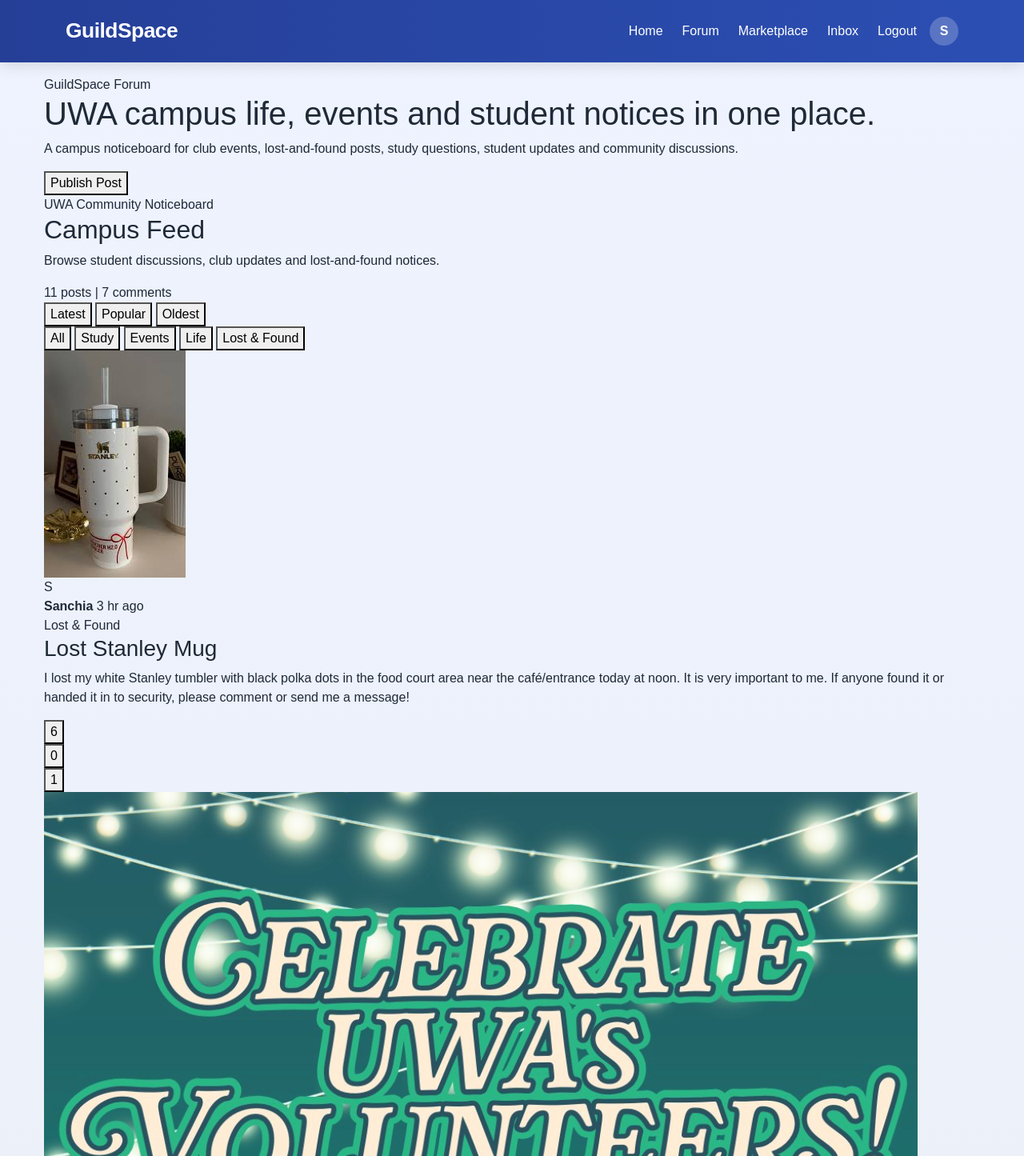
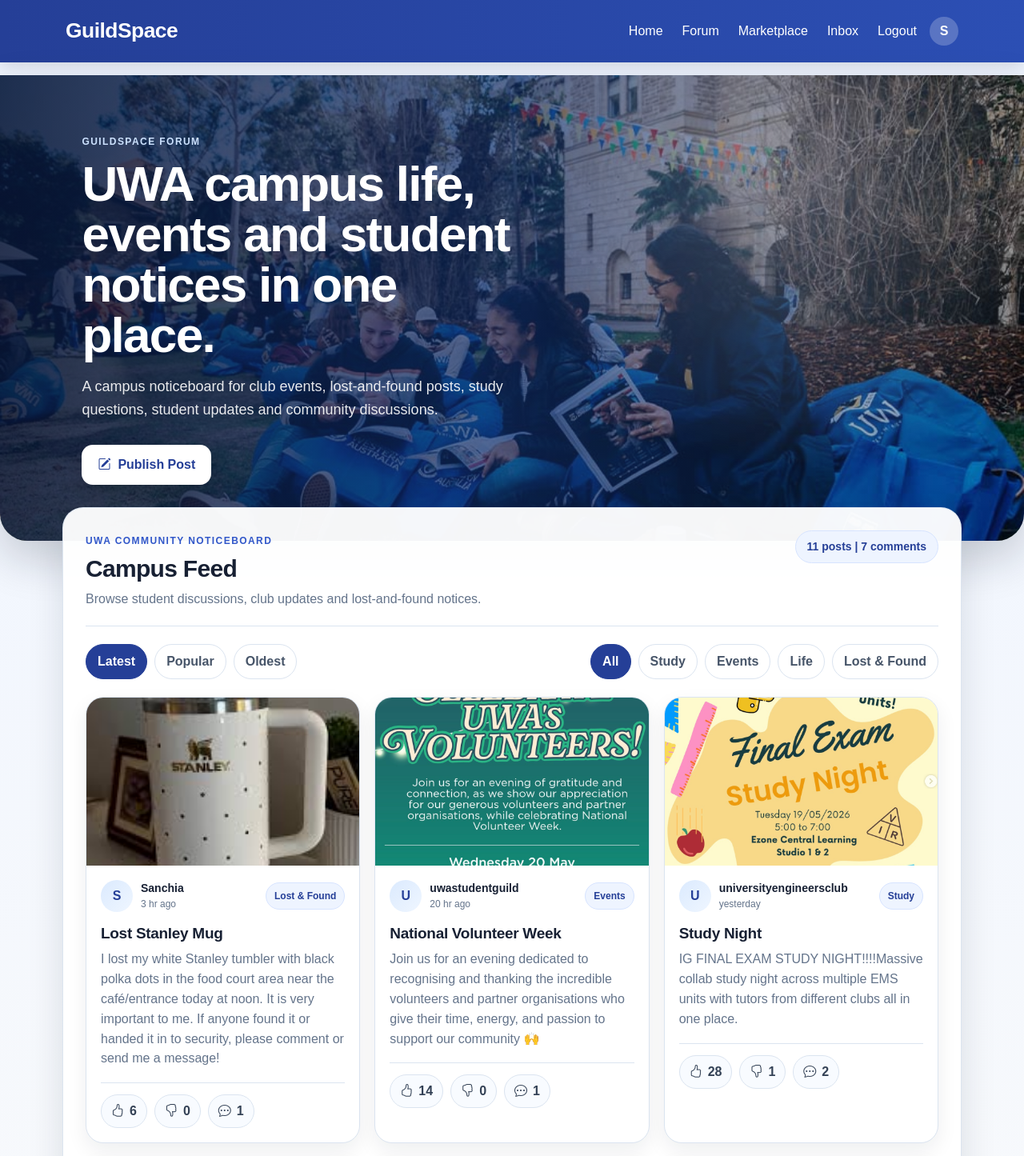
Before and after one commit to SanchiaLakkarvi/AgileWebDevelopment2026, a Flask app: page /forum in a window 1280 px wide. Shown: the top 1445 px of the page at 80% size. Run offline with Flask 3, Linux system fonts and the light colour scheme; the visitor is signed in with stand-in values (Sample User, id 1).

Commit message:
Fix forum stylesheet loading

```diff
--- /dev/null
+++ b/static/styles/forum.css
@@ -0,0 +1,549 @@
+:root {
+  --forum-blue: #253f97;
+  --forum-blue-2: #3157c9;
+  --forum-accent: #0d6efd;
+  --forum-bg: #f4f7fb;
+  --forum-card: #ffffff;
+  --forum-text: #172033;
+  --forum-muted: #64748b;
+  --forum-border: #dbe4f0;
+  --forum-shadow: 0 18px 45px rgba(15, 23, 42, 0.12);
+}
+
+body {
+  background: linear-gradient(180deg, #eef4ff 0%, #f7f9fc 45%, #ffffff 100%);
+}
+
+.main-container {
+  max-width: none;
+  width: 100%;
+  margin: 0;
+  padding: 0;
+}
+
+.footer-clean {
+  margin-top: 0;
+}
+
+.forum-page {
+  width: 100%;
+  min-height: 100vh;
+  color: var(--forum-text);
+}
+
+.forum-hero {
+  position: relative;
+  min-height: 470px;
+  display: flex;
+  align-items: center;
+  overflow: hidden;
+  background-image: var(--forum-hero-image);
+  background-size: cover;
+  background-position: center;
+  border-radius: 0 0 34px 34px;
+  box-shadow: 0 22px 55px rgba(15, 23, 42, 0.2);
+}
+
+.forum-hero-shade {
+  position: absolute;
+  inset: 0;
+  background:
+    radial-gradient(circle at 78% 25%, rgba(255,255,255,0.22), transparent 32%),
+    linear-gradient(90deg, rgba(8, 21, 55, 0.86), rgba(16, 45, 108, 0.63), rgba(10, 22, 50, 0.22));
+}
+
+.forum-hero-content {
+  position: relative;
+  z-index: 1;
+  max-width: 760px;
+  padding: 70px clamp(22px, 8vw, 110px);
+  color: white;
+}
+
+.forum-kicker,
+.forum-section-label {
+  display: inline-flex;
+  align-items: center;
+  gap: 8px;
+  text-transform: uppercase;
+  letter-spacing: 0.12em;
+  font-size: 12px;
+  font-weight: 900;
+}
+
+.forum-kicker {
+  color: #cde2ff;
+  margin-bottom: 12px;
+}
+
+.forum-section-label {
+  color: var(--forum-blue-2);
+  margin-bottom: 8px;
+}
+
+.forum-hero h1 {
+  max-width: 740px;
+  margin: 0 0 18px;
+  font-size: clamp(36px, 5vw, 62px);
+  line-height: 1.02;
+  font-weight: 900;
+  letter-spacing: -1.7px;
+}
+
+.forum-hero p {
+  max-width: 680px;
+  margin: 0 0 28px;
+  font-size: 18px;
+  line-height: 1.65;
+  color: rgba(255,255,255,0.9);
+}
+
+.forum-hero-btn,
+.forum-submit-btn {
+  display: inline-flex;
+  align-items: center;
+  justify-content: center;
+  gap: 9px;
+  border: 0;
+  border-radius: 14px;
+  padding: 13px 20px;
+  font-weight: 900;
+  text-decoration: none;
+  cursor: pointer;
+  transition: 0.22s ease;
+}
+
+.forum-hero-btn {
+  background: white;
+  color: var(--forum-blue);
+  box-shadow: 0 14px 28px rgba(0, 0, 0, 0.18);
+}
+
+.forum-hero-btn:hover {
+  transform: translateY(-2px);
+  background: #eef5ff;
+}
+
+.forum-shell {
+  max-width: 1160px;
+  margin: -42px auto 42px;
+  padding: 0 18px;
+  position: relative;
+  z-index: 3;
+}
+
+.forum-create-card,
+.forum-feed-panel {
+  background: rgba(255, 255, 255, 0.96);
+  border: 1px solid rgba(219, 228, 240, 0.95);
+  border-radius: 26px;
+  box-shadow: var(--forum-shadow);
+}
+
+.forum-create-card {
+  margin-bottom: 24px;
+  padding: 26px;
+}
+
+.forum-create-header h2,
+.forum-feed-top h2 {
+  margin: 0;
+  font-size: 30px;
+  font-weight: 900;
+  letter-spacing: -0.7px;
+}
+
+.forum-create-header p,
+.forum-feed-top p {
+  margin: 8px 0 0;
+  color: var(--forum-muted);
+  line-height: 1.55;
+}
+
+.forum-form {
+  margin-top: 24px;
+  display: grid;
+  gap: 16px;
+}
+
+.forum-form-grid {
+  display: grid;
+  grid-template-columns: 1fr 1fr;
+  gap: 16px;
+}
+
+.forum-form label {
+  display: block;
+  margin-bottom: 7px;
+  font-size: 14px;
+  font-weight: 900;
+  color: var(--forum-text);
+}
+
+.forum-form input,
+.forum-form select,
+.forum-form textarea,
+.forum-comment-form input {
+  width: 100%;
+  border: 1px solid var(--forum-border);
+  border-radius: 14px;
+  padding: 13px 14px;
+  background: #f8fbff;
+  color: var(--forum-text);
+  outline: none;
+  transition: 0.2s ease;
+}
+
+.forum-form textarea {
+  resize: vertical;
+}
+
+.forum-form input:focus,
+.forum-form select:focus,
+.forum-form textarea:focus,
+.forum-comment-form input:focus {
+  border-color: var(--forum-accent);
+  box-shadow: 0 0 0 4px rgba(13, 110, 253, 0.12);
+  background: white;
+}
+
+.forum-form-actions {
+  display: flex;
+  justify-content: flex-end;
+}
+
+.forum-submit-btn,
+.forum-comment-form button {
+  background: var(--forum-accent);
+  color: white;
+  box-shadow: 0 12px 24px rgba(13, 110, 253, 0.24);
+}
+
+.forum-submit-btn:hover,
+.forum-comment-form button:hover {
+  background: #0b5ed7;
+  transform: translateY(-1px);
+}
+
+.forum-feed-panel {
+  padding: 28px;
+}
+
+.forum-feed-top {
+  display: flex;
+  align-items: flex-start;
+  justify-content: space-between;
+  gap: 18px;
+  padding-bottom: 20px;
+  border-bottom: 1px solid var(--forum-border);
+}
+
+.forum-stats {
+  flex-shrink: 0;
+  border-radius: 999px;
+  background: #eef4ff;
+  color: var(--forum-blue);
+  border: 1px solid #d7e4ff;
+  padding: 9px 14px;
+  font-weight: 900;
+  font-size: 14px;
+}
+
+.forum-filter-area {
+  display: flex;
+  justify-content: space-between;
+  gap: 14px;
+  flex-wrap: wrap;
+  margin: 22px 0;
+}
+
+.forum-chip-group {
+  display: flex;
+  flex-wrap: wrap;
+  gap: 9px;
+}
+
+.forum-chip {
+  border: 1px solid var(--forum-border);
+  background: white;
+  color: #475569;
+  border-radius: 999px;
+  padding: 9px 14px;
+  font-weight: 900;
+  cursor: pointer;
+  transition: 0.2s ease;
+}
+
+.forum-chip:hover {
+  transform: translateY(-1px);
+  border-color: var(--forum-blue-2);
+  color: var(--forum-blue);
+}
+
+.forum-chip.active {
+  background: var(--forum-blue);
+  color: white;
+  border-color: var(--forum-blue);
+}
+
+.forum-post-grid {
+  display: grid;
+  grid-template-columns: repeat(3, minmax(0, 1fr));
+  gap: 18px;
+}
+
+.forum-post-card {
+  overflow: hidden;
+  background: var(--forum-card);
+  border: 1px solid var(--forum-border);
+  border-radius: 22px;
+  box-shadow: 0 10px 26px rgba(15, 23, 42, 0.07);
+  transition: 0.24s ease;
+}
+
+.forum-post-card:hover {
+  transform: translateY(-4px);
+  box-shadow: 0 20px 38px rgba(15, 23, 42, 0.12);
+}
+
+.forum-post-image {
+  width: 100%;
+  height: 210px;
+  object-fit: cover;
+  display: block;
+  background: #eaf1ff;
+}
+
+.forum-post-content-wrap {
+  padding: 18px;
+}
+
+.forum-post-meta {
+  display: flex;
+  align-items: center;
+  justify-content: space-between;
+  gap: 12px;
+  margin-bottom: 15px;
+}
+
+.forum-author-wrap {
+  display: flex;
+  align-items: center;
+  gap: 10px;
+  min-width: 0;
+}
+
+.forum-avatar {
+  width: 40px;
+  height: 40px;
+  border-radius: 50%;
+  background: linear-gradient(135deg, #dbeafe, #eff6ff);
+  color: var(--forum-blue);
+  display: flex;
+  align-items: center;
+  justify-content: center;
+  font-weight: 900;
+  flex-shrink: 0;
+}
+
+.forum-author-wrap strong {
+  display: block;
+  font-size: 14px;
+}
+
+.forum-author-wrap span {
+  display: block;
+  font-size: 12px;
+  color: var(--forum-muted);
+}
+
+.forum-category-badge {
+  white-space: nowrap;
+  border-radius: 999px;
+  padding: 7px 10px;
+  font-size: 12px;
+  font-weight: 900;
+  background: #eef4ff;
+  color: var(--forum-blue);
+  border: 1px solid #d7e4ff;
+}
+
+.forum-post-card h3 {
+  margin: 0 0 9px;
+  font-size: 19px;
+  line-height: 1.25;
+  font-weight: 900;
+  letter-spacing: -0.3px;
+}
+
+.forum-post-text {
+  color: var(--forum-muted);
+  line-height: 1.55;
+  margin: 0 0 17px;
+}
+
+.forum-actions {
+  display: flex;
+  gap: 9px;
+  flex-wrap: wrap;
+  border-top: 1px solid var(--forum-border);
+  padding-top: 14px;
+}
+
+.forum-actions form {
+  margin: 0;
+}
+
+.forum-action-btn {
+  border: 1px solid var(--forum-border);
+  background: #f8fbff;
+  color: #334155;
+  border-radius: 999px;
+  padding: 8px 12px;
+  font-weight: 900;
+  display: inline-flex;
+  align-items: center;
+  gap: 7px;
+  cursor: pointer;
+  transition: 0.2s ease;
+}
+
+.forum-action-btn:hover,
+.forum-action-btn.active {
+  background: var(--forum-blue);
+  border-color: var(--forum-blue);
+  color: white;
+}
+
+.forum-comments {
+  margin-top: 16px;
+  padding-top: 16px;
+  border-top: 1px solid var(--forum-border);
+}
+
+.forum-comments h4 {
+  margin: 0 0 12px;
+  font-size: 15px;
+  font-weight: 900;
+}
+
+.forum-comment-list {
+  display: grid;
+  gap: 10px;
+  margin-bottom: 12px;
+}
+
+.forum-comment {
+  background: #f8fbff;
+  border: 1px solid var(--forum-border);
+  border-radius: 14px;
+  padding: 11px 12px;
+}
+
+.forum-comment div {
+  display: flex;
+  justify-content: space-between;
+  gap: 10px;
+  font-size: 13px;
+}
+
+.forum-comment span,
+.forum-no-comment {
+  color: var(--forum-muted);
+  font-size: 13px;
+}
+
+.forum-comment p {
+  margin: 6px 0 0;
+  color: #334155;
+}
+
+.forum-comment-form {
+  display: flex;
+  gap: 9px;
+  margin-top: 12px;
+}
+
+.forum-comment-form button {
+  border: 0;
+  border-radius: 12px;
+  padding: 0 14px;
+  font-weight: 900;
+}
+
+.forum-empty-state {
+  grid-column: 1 / -1;
+  text-align: center;
+  padding: 70px 20px;
+  border: 1px dashed #b9c8dc;
+  border-radius: 22px;
+  background: #f8fbff;
+}
+
+.forum-empty-state i {
+  font-size: 42px;
+  color: var(--forum-blue);
+}
+
+.forum-empty-state h3 {
+  margin: 14px 0 8px;
+  font-weight: 900;
+}
+
+.forum-empty-state p {
+  margin: 0;
+  color: var(--forum-muted);
+}
+
+@media (max-width: 992px) {
+  .forum-post-grid {
+    grid-template-columns: repeat(2, minmax(0, 1fr));
+  }
+
+  .forum-feed-top {
+    flex-direction: column;
+  }
+}
+
+@media (max-width: 768px) {
+  .forum-hero {
+    min-height: 540px;
+    border-radius: 0 0 24px 24px;
+  }
+
+  .forum-hero-content {
+    padding: 48px 22px;
+  }
+
+  .forum-shell {
+    margin-top: -28px;
+  }
+
+  .forum-form-grid {
+    grid-template-columns: 1fr;
+  }
+
+  .forum-feed-panel,
+  .forum-create-card {
+    padding: 20px;
+    border-radius: 20px;
+  }
+
+  .forum-filter-area {
+    flex-direction: column;
+  }
+}
+
+@media (max-width: 576px) {
+  .forum-post-grid {
+    grid-template-columns: 1fr;
+  }
+
+  .forum-comment-form {
+    flex-direction: column;
+  }
+
+  .forum-comment-form button {
+    padding: 11px 14px;
+  }
+}
--- a/templates/base.html
+++ b/templates/base.html
@@ -6,6 +6,7 @@
     <title>GuildSpace</title>
     <link href="https://cdn.jsdelivr.net/npm/bootstrap@5.3.3/dist/css/bootstrap.min.css" rel="stylesheet">
     <link rel="stylesheet" href="{{ url_for('static', filename='css/style.css') }}">
+    {% block extra_css %}{% endblock %}
 </head>
 <body>
 
```
